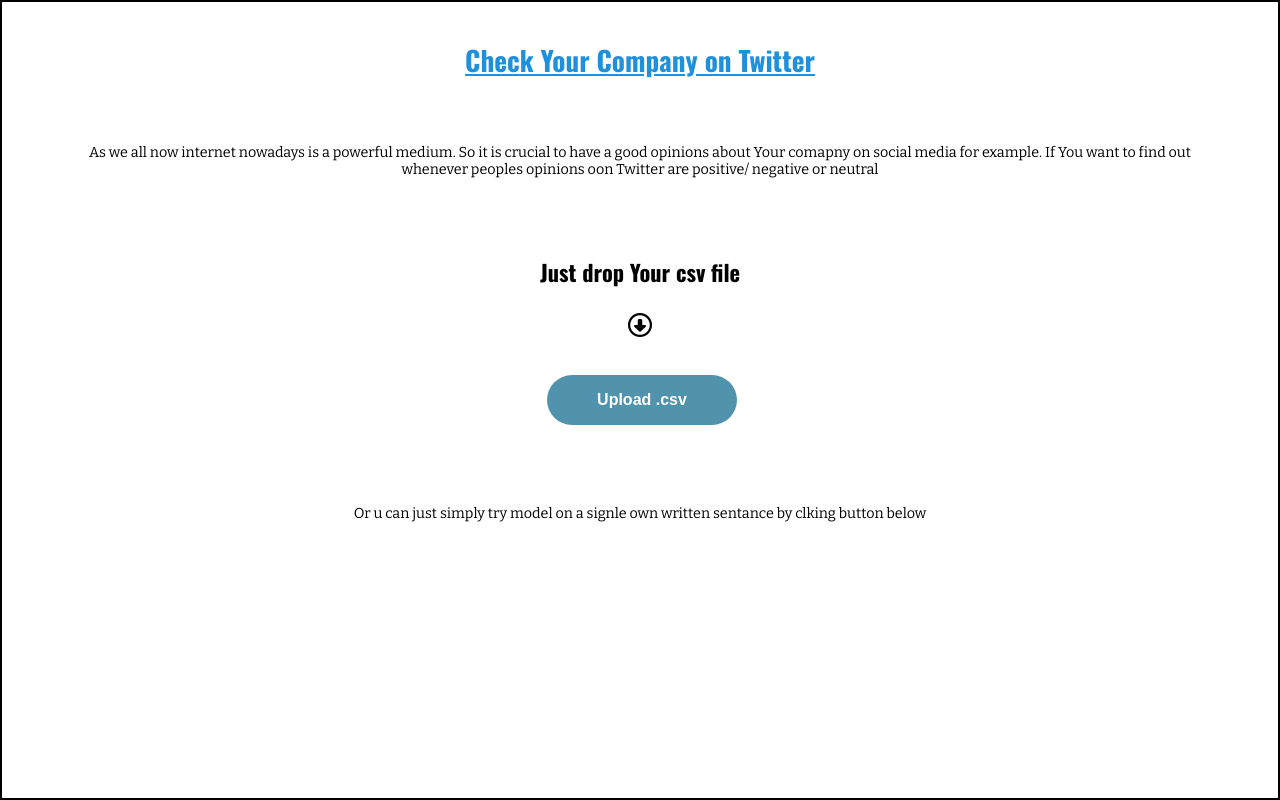
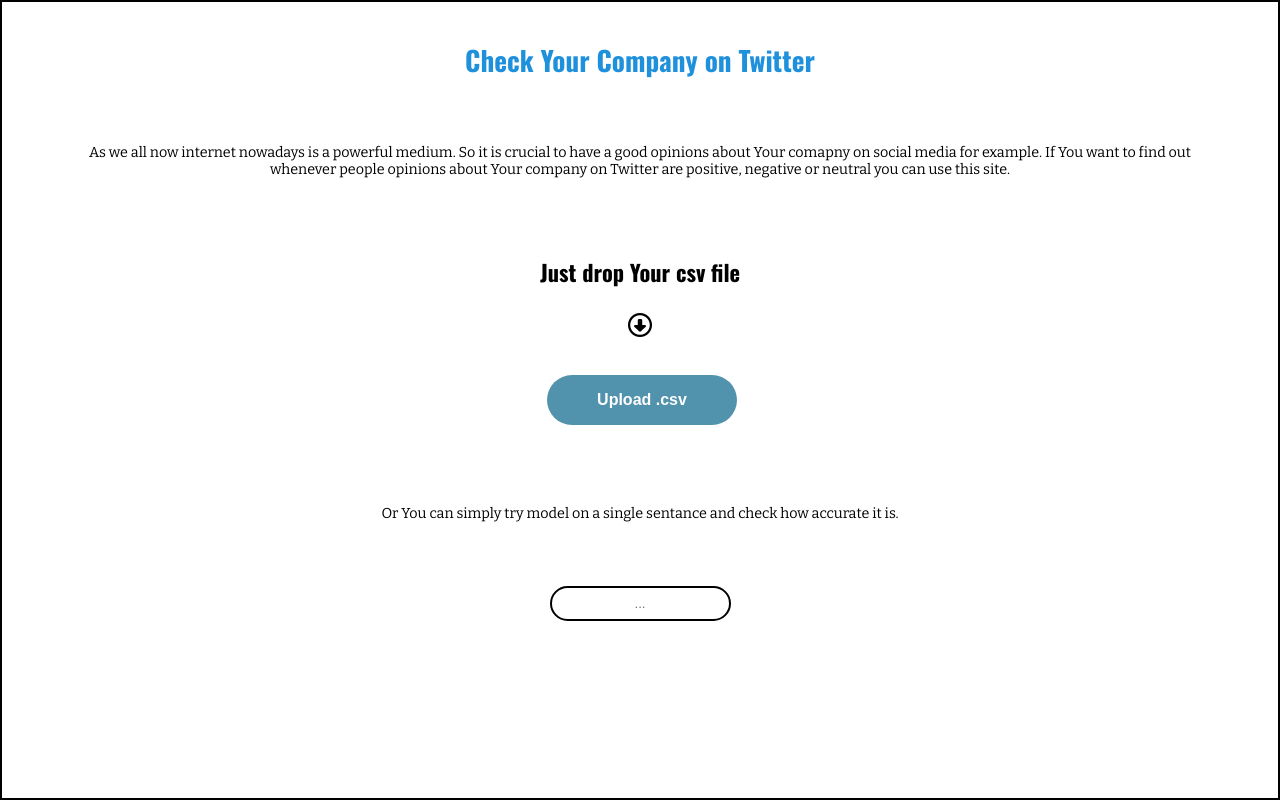
Before and after one commit to Bartekkz/BrandProductSentiment, a Flask app: page / in a window 1280 px wide. Run offline with Flask 2, Linux system fonts and the light colour scheme; some libraries are stand-ins or nearby versions.

Commit message:
add input form

```diff
--- a/static/index.css
+++ b/static/index.css
@@ -52,16 +52,13 @@
 }
 
 .btn-2 {
-  color: purple;
-  content: "\f15c";
-  font-family: "Font Awesome 5 Free";
-  font-size: 100%;
-  height: 100%;
-  right: 130%;
-  line-height: 3.3;
-  position: absolute;
-  top: 0px;
-  transition: all 0.3s;
+  width: 25%;
+  height: 40px;
+  border-radius: 50px;
+  color: #fff;
+  font-weight: 900;
+  background: #5192ad;
+  border: 0;
 }
 
 
@@ -86,12 +83,13 @@
   font-family: 'Oswald', sans-serif;
   padding-top: 3%;
   color: rgb(31, 144, 219);
-  text-decoration: underline;
+  text-decoration: none;
 }
 
 .wrapper h3 {
   font-size: 1.4em;
   font-family: 'Oswald', sans-serif;
+  font-weight: 900;
   padding: 1%;
 }
 
@@ -101,3 +99,10 @@
   font-size: 0.9em;
   font-family: 'Bitter', serif;
 }
+
+.inpt-box {
+  color: black;
+  height: 35px;
+  border: 2px solid black;
+  border-radius: 50px;
+}
--- a/templates/index.html
+++ b/templates/index.html
@@ -20,7 +20,8 @@
         As we all now internet nowadays is a powerful medium.
         So it is crucial to have a good opinions about Your comapny
         on social media for example. If You want to find out whenever
-        peoples opinions oon Twitter are positive/ negative or neutral
+        people opinions about Your company on Twitter are positive,
+        negative or neutral you can use this site.
       </p>
       <h3>Just drop Your csv file</h3>
       <i style='font-size:24px; padding:1% 0 3% 0;' class='far'>&#xf358;</i>
@@ -29,10 +30,10 @@
       <input type='file' id='file'>
       <label for='file' class='btn-1'>Upload .csv</label>
       <p>
-        Or u can just simply try model on a signle own written sentance
-        by clking button below
+        Or You can simply try model on a single sentance and check
+        how accurate it is.
       </p>
-      <input type='button' value="Let's test it" class='btn-2'>
+      <input class='inpt-box' placeholder="...">
     </div>
   </div>
 </body>
```
